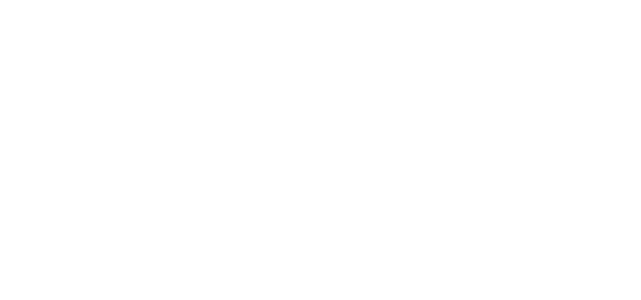
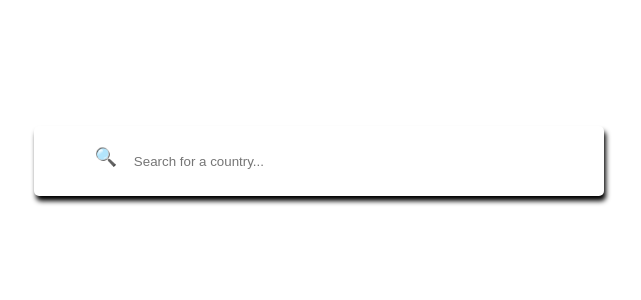
Before and after one commit to M8Eggman/REACT-COUNTRIES, a React (Vite) app: page / in a window 1280 px wide. Shown: the top 300 px of the page, without its empty margins (100-741 px from the left). Built offline with nearby package versions, Linux system fonts and the light colour scheme.

Commit message:
search bar

```diff
--- a/src/App.jsx
+++ b/src/App.jsx
@@ -1,9 +1,12 @@
+import { useEffect } from 'react';
 import './App.css'
+import Home from './pages/home/Home';
 
 export default function App() {
+
   return (
     <>
-
+      <Home/>
     </>
   );
 }
--- a/src/pages/home/Home.jsx
+++ b/src/pages/home/Home.jsx
@@ -7,9 +7,22 @@ export default function Home(){
 
 
         <>
-        <div className='searchContainer'>
-            <input type="search" />
-        </div>
+        <section className='homeContainer'>
+
+            <div className='searchAndFilter'>
+                <div className='searchContainer'>
+                    <span>&#128269;</span>
+                    <input type="search" placeholder='Search for a country...' />
+                </div>
+                <div className='filterContainer'>
+
+                </div>
+            </div>
+
+
+
+        </section>
+
 
         </>
     )
--- a/src/pages/home/home.css
+++ b/src/pages/home/home.css
@@ -0,0 +1,33 @@
+
+
+.searchAndFilter{
+
+    display: flex;
+    margin-top: 10%;
+}
+
+.searchContainer{
+    display: flex;
+    margin-left: 10%;
+    width: 450px;
+    height: 50px;
+    border: none;
+    border-radius: 5px;
+    box-shadow: 2px 5px 5px black;;
+    padding: 10px 60px;
+
+}
+
+
+.searchContainer input {
+    border : none;
+    align-items: center;
+}
+
+.searchContainer span{
+    align-items: center;
+  margin-right: 15px;
+  color: #888;
+  font-size: 18px;
+  margin-top: 10px;
+}
```
